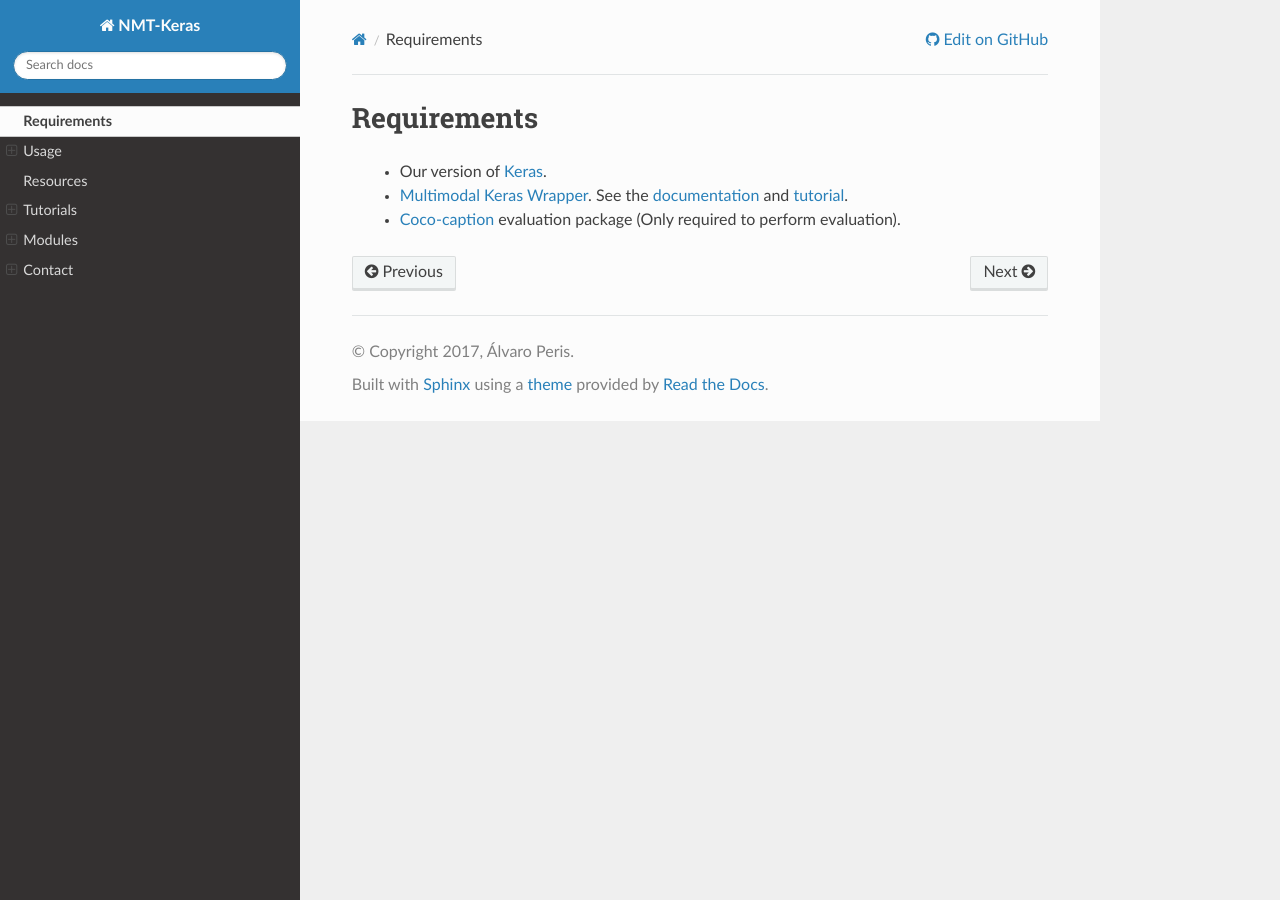
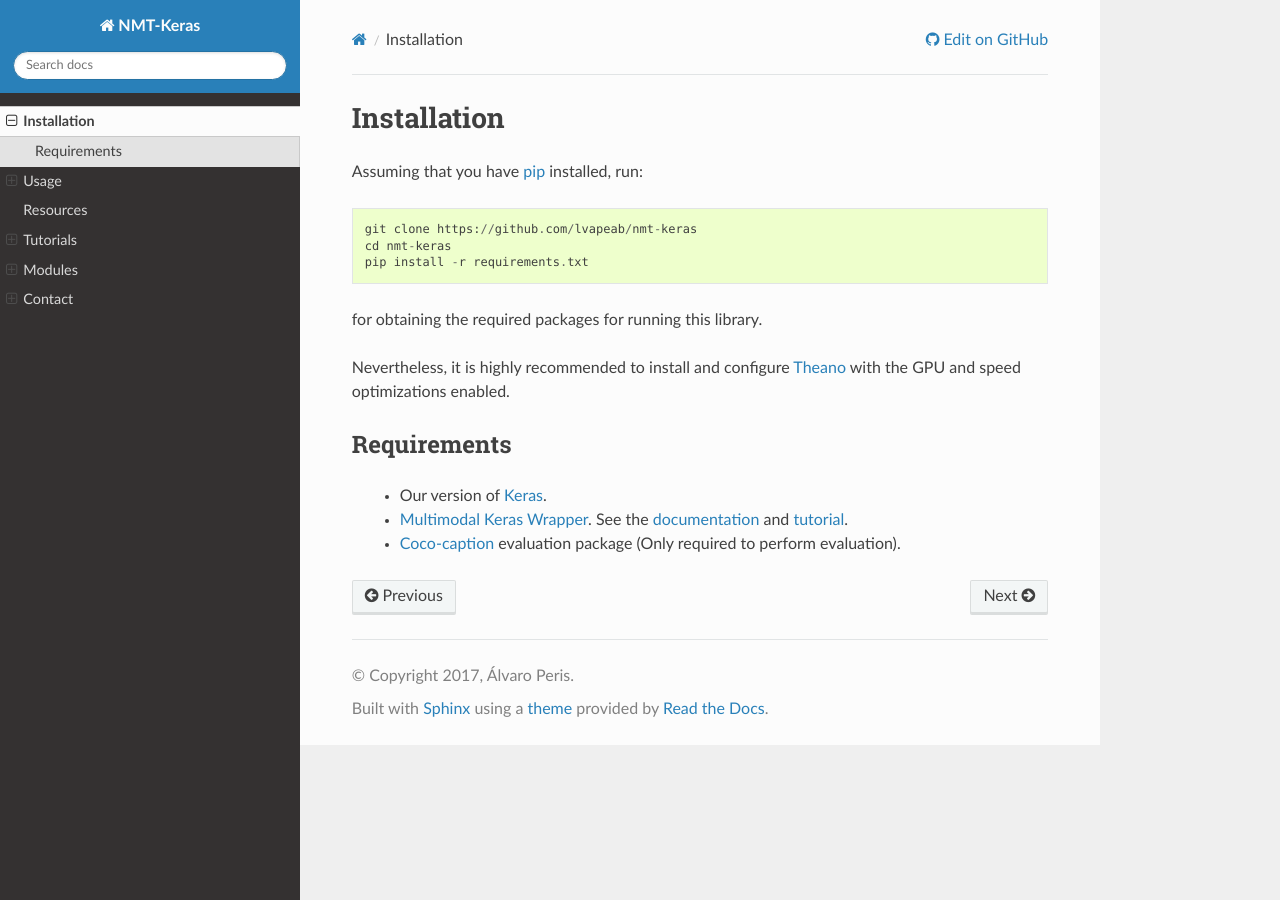
Before and after one commit to lvapeab/nmt-keras, a Sphinx documentation site: the page built from docs/source/requirements.rst, in a window 1280 px wide. Built offline with Sphinx 7.4.7 and the Read the Docs theme 2.0.0, drawn with Linux system fonts in a browser that asks for light colours.

```diff
--- a/docs/source/requirements.rst
+++ b/docs/source/requirements.rst
@@ -1,5 +1,17 @@
+Installation
+============
+Assuming that you have pip_ installed, run::
+
+    git clone https://github.com/lvapeab/nmt-keras
+    cd nmt-keras
+    pip install -r requirements.txt
+
+for obtaining the required packages for running this library.
+
+Nevertheless, it is highly recommended to install and configure Theano_ with the GPU and speed optimizations enabled.
+
 Requirements
-============
+^^^^^^^^^^^^
 
  - Our version of Keras_.
  - `Multimodal Keras Wrapper`_. See the documentation_ and tutorial_.
@@ -10,3 +22,5 @@ Requirements
 .. _documentation: http://marcbs.github.io/staged_keras_wrapper/
 .. _tutorial: http://marcbs.github.io/multimodal_keras_wrapper/tutorial.html
 .. _Coco-caption: https://github.com/lvapeab/coco-caption
+.. _pip: https://en.wikipedia.org/wiki/Pip_(package_manager)
+.. _Theano: http://theano.readthedocs.io/en/0.8.x/install.html
```
Also changed, not shown: README.md (+14 -1 lines).
